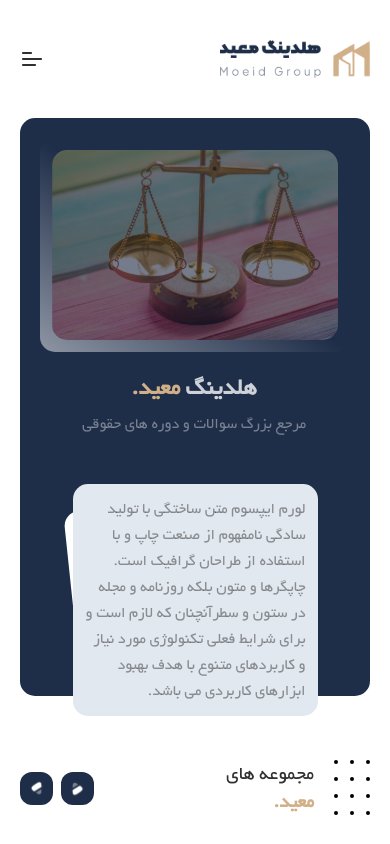
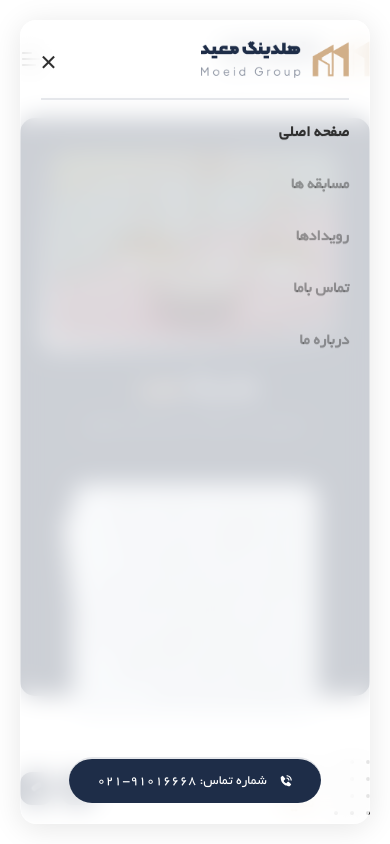
Before and after one commit to amirht-dev/moeid-holding, a Next.js app: page / in a window 390 px wide. Both pictures are taken after a click on the button 32 px from the left and 58 px from the top of the page. Shown: the top 844 px of the page. Built offline with nearby package versions, Linux system fonts and the light colour scheme.

Commit message:
navbar menu created

```diff
--- a/app/globals.css
+++ b/app/globals.css
@@ -7,7 +7,7 @@
     max-width: 1248px;
   }
   .gradient {
-    @apply aspect-square absolute inset-0;
+    @apply absolute inset-0 aspect-square;
     &-white {
       @apply bg-base-100;
     }
@@ -15,4 +15,13 @@
   .section-path {
     clip-path: polygon(100% 30%, 100% 70%, 0 100%, 0 0);
   }
+  .glass {
+    /* From https://css.glass */
+    background: rgba(255, 255, 255, 0.775);
+    border-radius: 16px;
+    box-shadow: 0 4px 30px rgba(0, 0, 0, 0.1);
+    backdrop-filter: blur(12px);
+    -webkit-backdrop-filter: blur(9.7px);
+    border: 1px solid rgba(255, 255, 255, 0.38);
+  }
 }
--- /dev/null
+++ b/components/layout/Menu/index.tsx
@@ -0,0 +1,88 @@
+'use client';
+
+import React from 'react';
+import { createPortal } from 'react-dom';
+import { motion, AnimatePresence, type Variants } from 'framer-motion';
+import Image from 'next/image';
+import { links } from '@/data/constants';
+import NavLink from '@/components/ui/NavLink';
+import {BiSolidPhoneCall} from "react-icons/bi"
+
+type MenuProps = {
+  open: boolean;
+  onClose: () => void;
+};
+
+const menuVariants: Variants = {
+  open: {
+    opacity: 1,
+    scale: 1,
+    transition: {
+      when: 'beforeChildren',
+      staggerChildren: .2
+    }
+  },
+  close: {
+    opacity: 0,
+    scale: .7
+  },
+};
+
+const linkVariants: Variants = {
+  open: {
+    opacity: 1,
+    y: 0
+  },
+  close: {
+    opacity: 0,
+    y: 20
+  }
+}
+
+function Menu({ open, onClose }: MenuProps) {
+  return createPortal(
+    <AnimatePresence>
+      {open ? (
+        <motion.div
+          className="glass fixed inset-5 z-50 flex flex-col divide-y-2 p-5 md:hidden rounded-md"
+          variants={menuVariants}
+          initial='close'
+          animate='open'
+          exit='close'
+        >
+          <div className="flex items-center justify-between pb-5">
+            <Image
+              src="/images/logo/logo-light.png"
+              alt="logo"
+              width={148}
+              height={37}
+            />
+            <button className="text-2xl" onClick={onClose}>
+              &times;
+            </button>
+          </div>
+
+          <ul className="flex flex-col gap-7 flex-1 pt-5">
+            {
+              links.map((link, idx) => (
+                <motion.li key={idx} variants={linkVariants}>
+                  <NavLink className="font-bold" disActiveClassName="text-base-content/40" activeClassName="text-base-content" href={link.href}>{link.label}</NavLink>
+                </motion.li>
+              ))
+            }
+          </ul>
+
+          <button className="bg-secondary self-center text-sm rounded-full text-white flex items-center gap-3 px-7 py-3">
+            <BiSolidPhoneCall />
+            <span>
+            شماره تماس: ۹۱۰۱۶۶۶۸-۰۲۱
+            </span>
+          </button>
+        </motion.div>
+      ) : null}
+    </AnimatePresence>,
+    document.body
+  );
+}
+
+export default Menu;
--- a/components/layout/Navbar/index.tsx
+++ b/components/layout/Navbar/index.tsx
@@ -1,48 +1,35 @@
+'use client'
+
 import Image from 'next/image';
 import React from 'react';
 import NavLinkGroup from '@/components/ui/NavLinkGroup';
-import {CgMenuLeft} from "react-icons/cg"
+import { CgMenuLeft } from 'react-icons/cg';
+import { useCycle } from 'framer-motion';
+import Menu from '../Menu';
+import { links } from '@/data/constants';
 
 function Navbar() {
+  const [open, toggleOpen] = useCycle(false, true);
   return (
+    <>
     <header className="container flex items-center justify-between py-10">
       <div className="relative aspect-[4/1] w-[150px] md:w-[200px]">
         <Image src="/images/logo/logo-light.png" alt="moeid holding" fill />
       </div>
-      <button className="md:hidden text-[24px]">
+      <button className="text-[24px] md:hidden" onClick={() => toggleOpen()}>
         <CgMenuLeft />
       </button>
       <nav className="hidden md:block">
-      <NavLinkGroup
-        linkClassName="font-bold"
-        activeLinkClassName="text-base-content"
-        disActiveLinkClassName="text-base-content/40"
-        links={[
-          {
-            label: 'صفحه اصلی',
-            href: '/',
-          },
-          {
-            label: 'مسابقه ها',
-            href: '/competitions',
-          },
-          {
-            label: 'رویدادها',
-            href: '/events',
-          },
-          {
-            label: 'تماس باما',
-            href: '/contact-us',
-          },
-          {
-            label: 'درباره ما',
-            href: '/about-us',
-          },
-        ]}
-      />
+        <NavLinkGroup
+          linkClassName="font-bold"
+          activeLinkClassName="text-base-content"
+          disActiveLinkClassName="text-base-content/40"
+          links={links}
+        />
       </nav>
-
     </header>
+    <Menu open={open} onClose={() => toggleOpen()} />
+    </>
   );
 }
 
--- a/components/ui/NavLinkGroup/index.tsx
+++ b/components/ui/NavLinkGroup/index.tsx
@@ -17,6 +17,7 @@
   activeLinkClassName,
   disActiveLinkClassName,
   linkClassName,
+  direction = 'horizontal'
 }: NavLinkGroupProps) {
   return (
     <ul className="flex items-center gap-4">
--- /dev/null
+++ b/data/constants.ts
@@ -0,0 +1,22 @@
+export const links = [
+  {
+    label: 'صفحه اصلی',
+    href: '/',
+  },
+  {
+    label: 'مسابقه ها',
+    href: '/competitions',
+  },
+  {
+    label: 'رویدادها',
+    href: '/events',
+  },
+  {
+    label: 'تماس باما',
+    href: '/contact-us',
+  },
+  {
+    label: 'درباره ما',
+    href: '/about-us',
+  },
+]
--- a/package.json
+++ b/package.json
@@ -10,6 +10,7 @@
   },
   "dependencies": {
     "clsx": "^1.2.1",
+    "framer-motion": "^10.12.18",
     "next": "13.4.8",
     "react": "18.2.0",
     "react-dom": "18.2.0",
```
Also changed, not shown: 1 other file (tests, documents, lock files or other folders).
